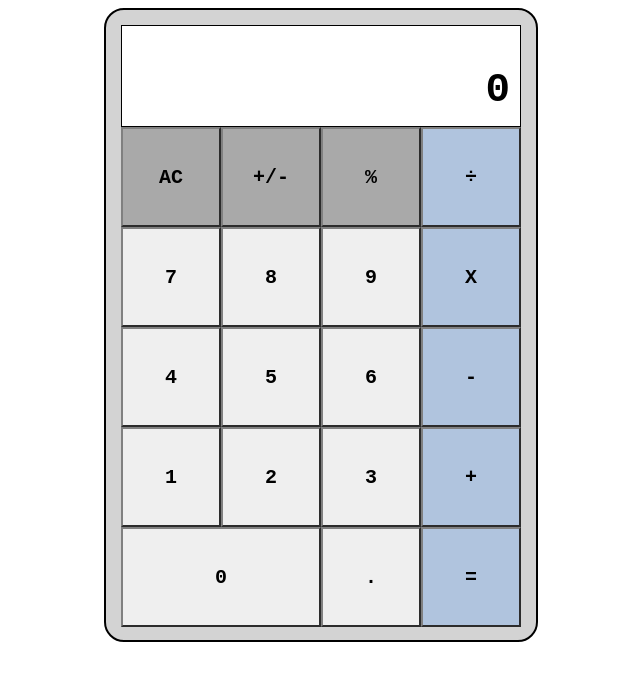
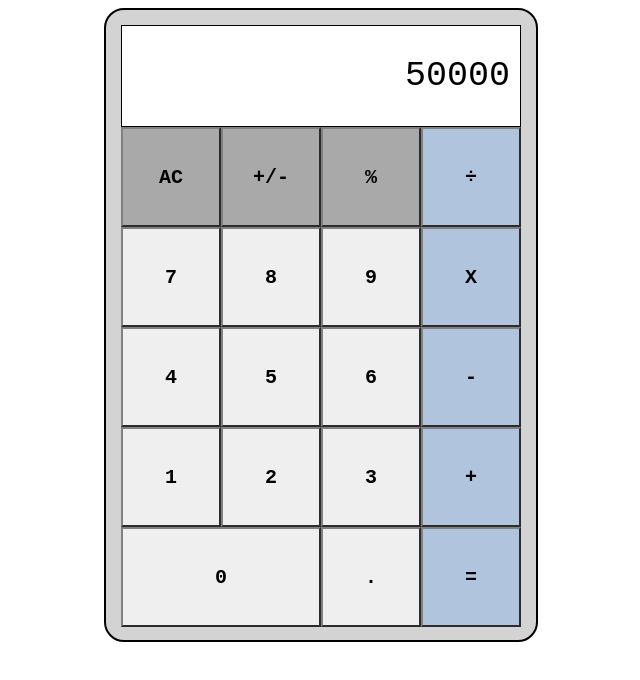
Before and after one commit to edwinwolmarans-code/calculator, a plain HTML site: page index.html in a window 1280 px wide. Shown: the whole page, without its empty margins (319-959 px from the left). Drawn offline with Linux system fonts and the light colour scheme.

Commit message:
feat: make display section dynamic

```diff
--- a/script.js
+++ b/script.js
@@ -22,6 +22,11 @@ function multiply(x, y) {
 function divide(x, y) {
   let a = x / y;
   return a;
+}
+
+function display() {
+  const display = document.querySelector("#display");
+  display.textContent = 50000;
 }
 
 function operate() {
@@ -69,3 +74,5 @@ buttons.forEach((button) => {
     console.log(`operation: ${op}`);
   });
 });
+
+display();
--- a/styles/styles.css
+++ b/styles/styles.css
@@ -18,7 +18,7 @@ body {
     height: 100px;
     display: flex;
     justify-content: flex-end;
-    align-content: center;
+    align-items: center;
     font-size: 35px;
     padding: 0px 10px;
     background-color: white;
```
